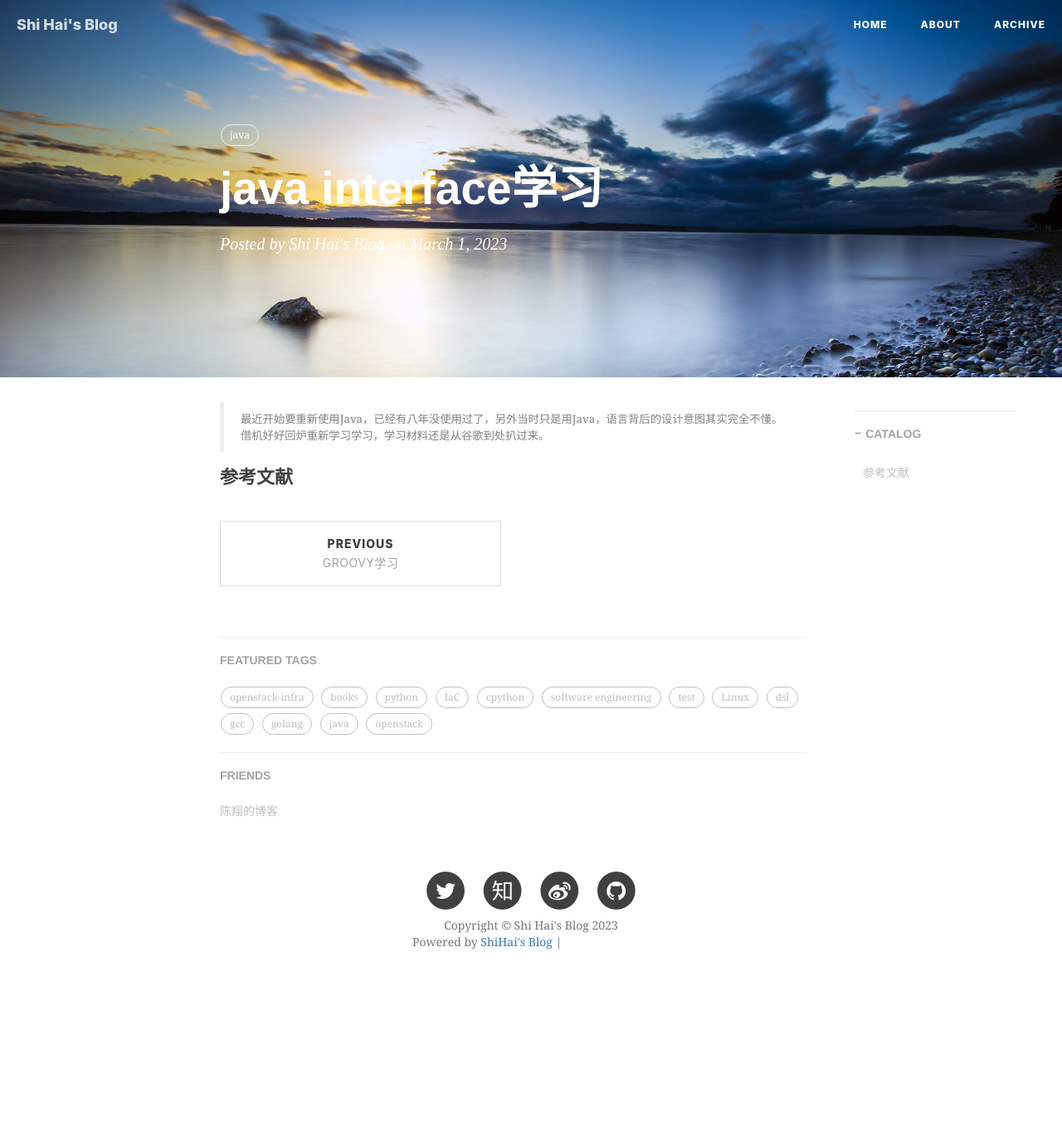
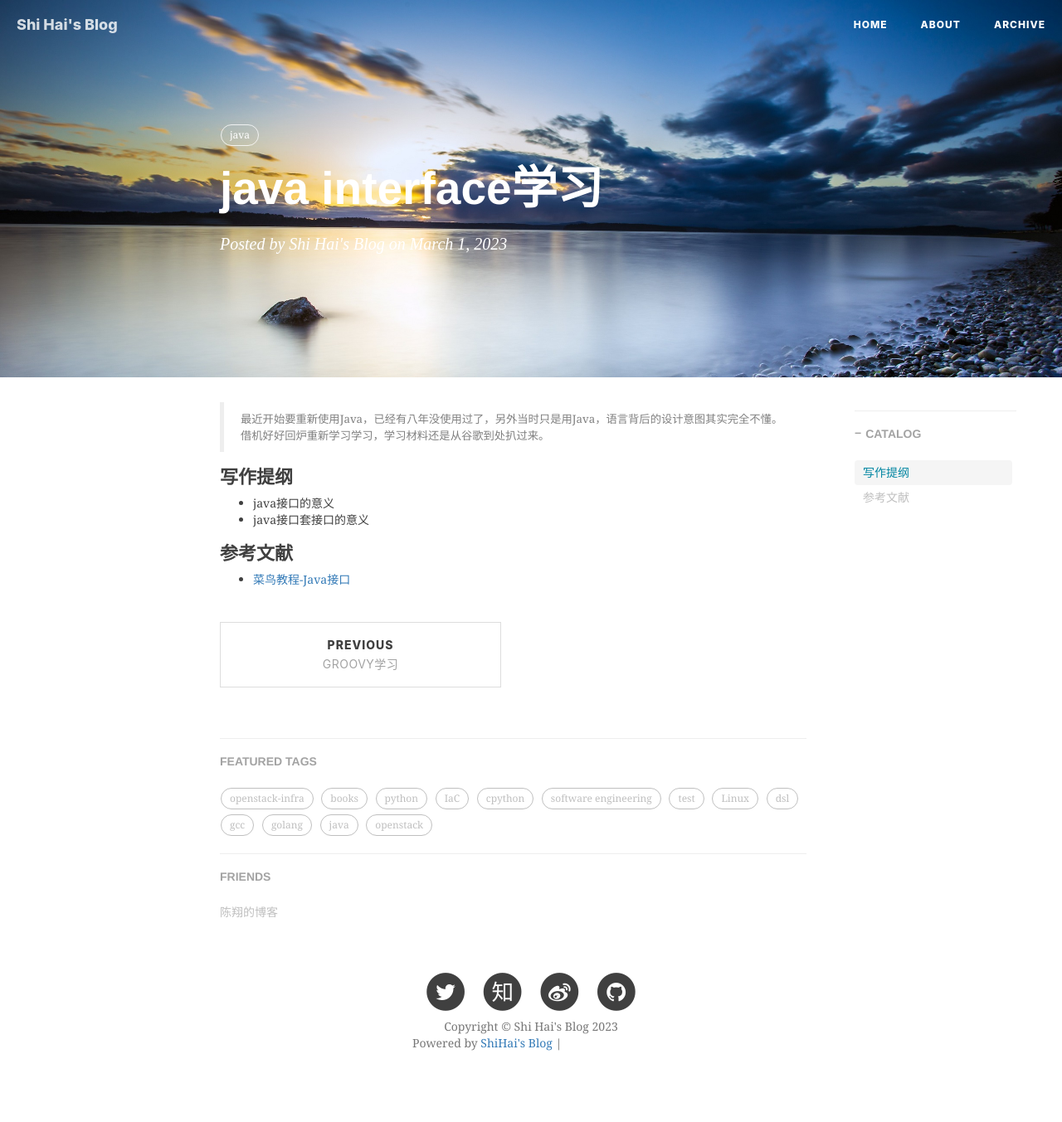
Before and after one commit to shihai1991/shihai1991.github.io, a Jekyll site: the page built from _posts/2023-03-01-java接口学习.md, in a window 1280 px wide. Shown: the whole page at 83% size. Built offline with Jekyll 4.4.1, drawn with Linux system fonts in a browser that asks for light colours; nearby versions of some CDN libraries; comment, search, counter and statistics services are not loaded; before the commit the page ends 1231 px from its top, so only the background shows below that; grey boxes are pictures that could not be loaded.

Commit message:
Update 2023-03-01-java接口学习.md

```diff
--- a/_posts/2023-03-01-java接口学习.md
+++ b/_posts/2023-03-01-java接口学习.md
@@ -11,4 +11,9 @@ time: '2023.03.14 14:21:00'
 > 最近开始要重新使用Java，已经有八年没使用过了，另外当时只是用Java，语言背后的设计意图其实完全不懂。
 > 借机好好回炉重新学习学习，学习材料还是从谷歌到处扒过来。
 
+# 写作提纲
+- java接口的意义
+- java接口套接口的意义
+
 # 参考文献
+- [菜鸟教程-Java接口](https://www.runoob.com/java/java-interfaces.html)
```
